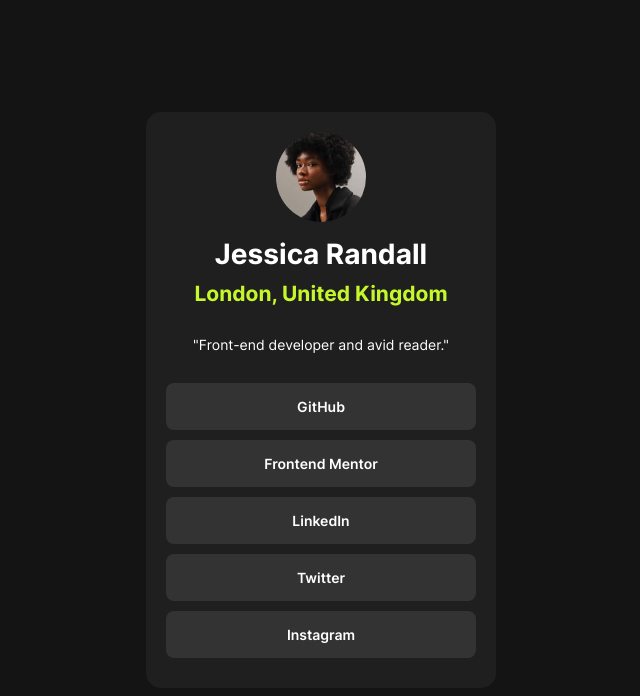
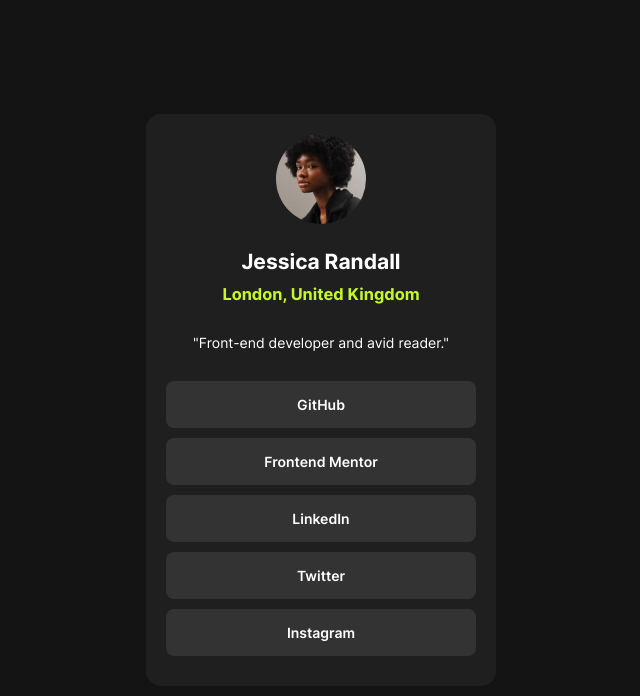
Before and after one commit to pblanabelle/frontendMentor-social-link, a plain HTML site: page index.html in a window 1280 px wide. Shown: the whole page, without its empty margins (319-959 px from the left). Drawn offline with Linux system fonts and the light colour scheme; files whose address does not match are found by name.

Commit message:
Initial commit

```diff
--- a/assets/css/index.css
+++ b/assets/css/index.css
@@ -47,7 +47,7 @@
     width: 90px;
     height: 90px;
     border-radius: 50%;
-    margin: 0 auto 15px auto;
+    margin: 0 auto 25px auto;
     display: block;
 }
 
@@ -56,16 +56,16 @@
     margin-bottom: 20px;
 }
 
-h1 {
+h2 {
     margin: 15px auto 10px auto;
 }
 
-h2,
+h3,
 p {
     margin-bottom: 30px;
 }
 
-h2 {
+h3 {
     color: var(--Green);
 }
 
--- a/index.html
+++ b/index.html
@@ -14,8 +14,8 @@
           <img class="profile" src="assets/images/avatar-jessica.jpeg" alt="Profile">
         </div>
         <div class="profile-info">
-          <h1>Jessica Randall</h1>
-          <h2>London, United Kingdom</h2>
+          <h2>Jessica Randall</h2>
+          <h3>London, United Kingdom</h3>
           <p>"Front-end developer and avid reader."</p>
         </div>
         <ul class="social-links">
```
